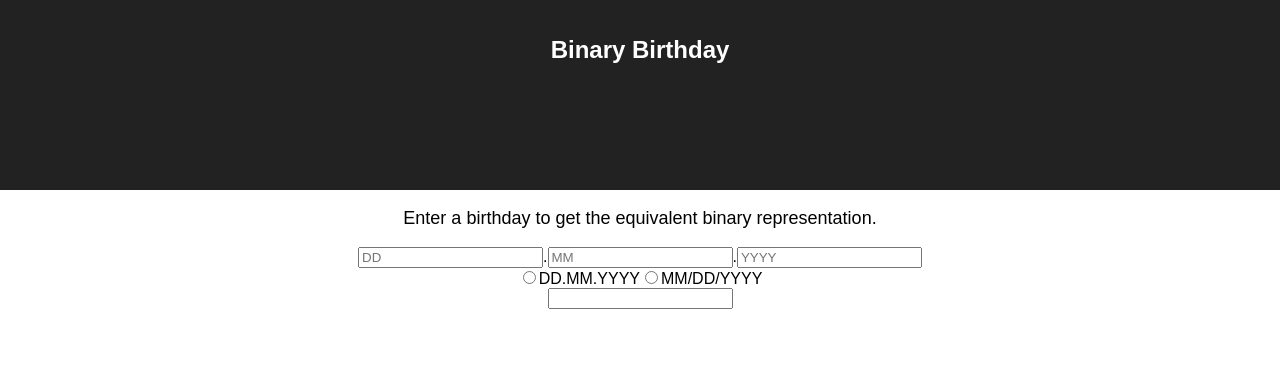
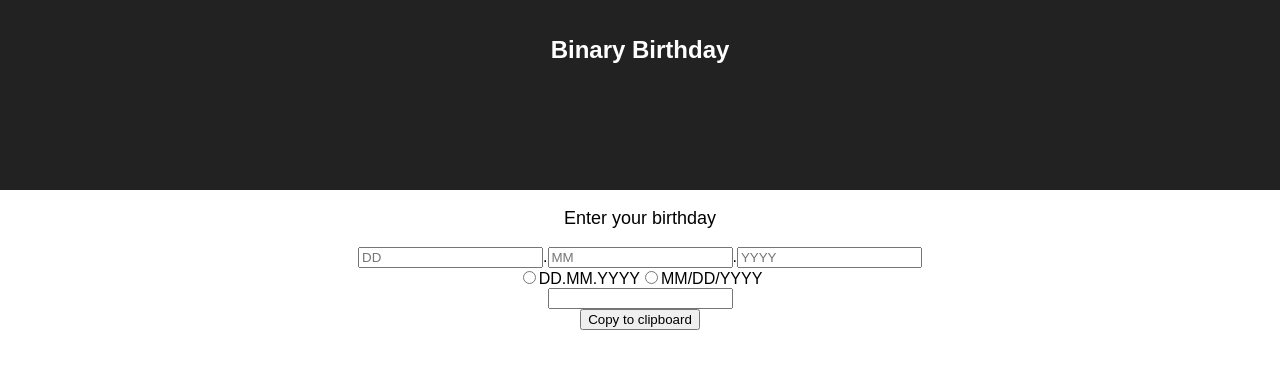
Before and after one commit to brennerm/binary-birthday, a React (Create React App) app: page / in a window 1280 px wide. Shown: the top 368 px of the page. Built offline with nearby package versions, Linux system fonts and the light colour scheme.

Commit message:
add copy to clipboard functionality

```diff
--- a/package.json
+++ b/package.json
@@ -5,6 +5,7 @@
   "homepage": "https://brennerm.github.io/binary-birthday",
   "dependencies": {
     "react": "^16.2.0",
+    "react-copy-to-clipboard": "^5.0.1",
     "react-dom": "^16.2.0",
     "react-scripts": "1.1.0"
   },
--- a/src/App.js
+++ b/src/App.js
@@ -1,5 +1,7 @@
 import React, { Component } from 'react';
 import './App.css';
+
+import {CopyToClipboard} from 'react-copy-to-clipboard';
 
 class App extends Component {
   constructor(props) {
@@ -7,6 +9,7 @@ class App extends Component {
 
     this.state = {
       binary: '',
+      copied: false,
       day: '',
       month: '',
       year: ''
@@ -79,7 +82,7 @@ class App extends Component {
           <h1 className="App-title">Binary Birthday</h1>
         </header>
         <p className="App-intro">
-          Enter a birthday to get the equivalent binary representation.
+          Enter your birthday
         </p>
         <input type="number" placeholder="DD" value={this.state.day} onChange={this.dayChange}/>
         .
@@ -95,6 +98,12 @@ class App extends Component {
         <div>
           <input type="text" value={this.state.binary}/>
         </div>
+        <CopyToClipboard text={this.state.binary} onCopy={() => this.setState({copied: true})}>
+          <button>Copy to clipboard</button>
+        </CopyToClipboard>
+        <div>
+          {this.state.copied ? <span style={{color: 'red'}}>Copied!</span> : null}
+        </div>
       </div>
     );
   }
```
